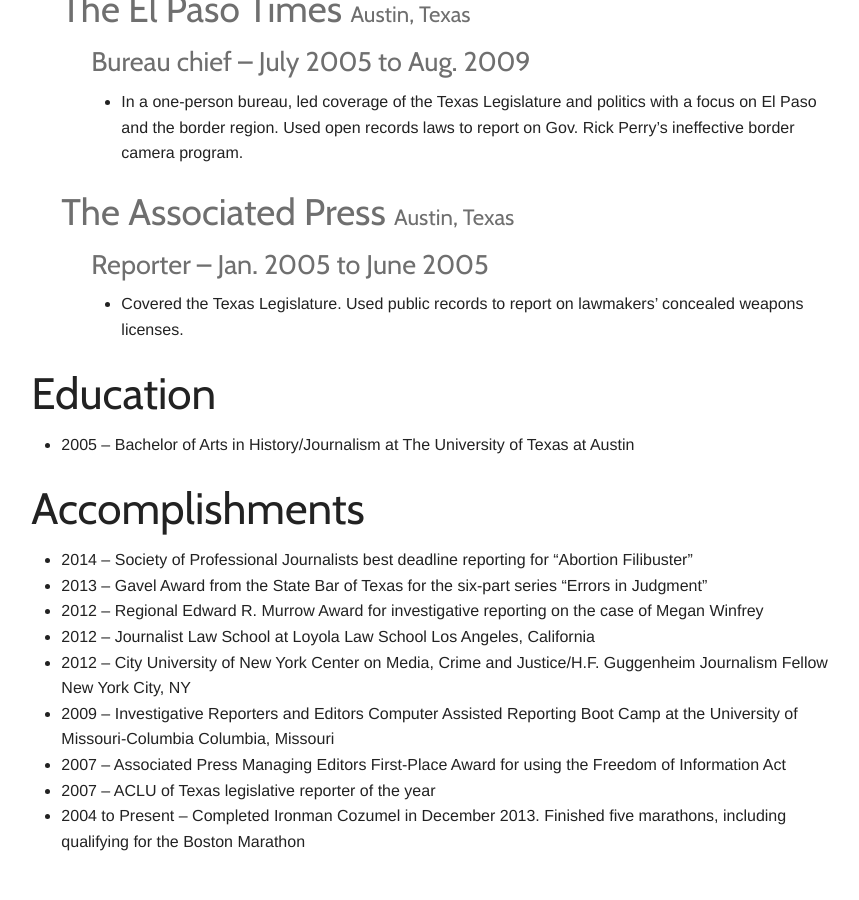
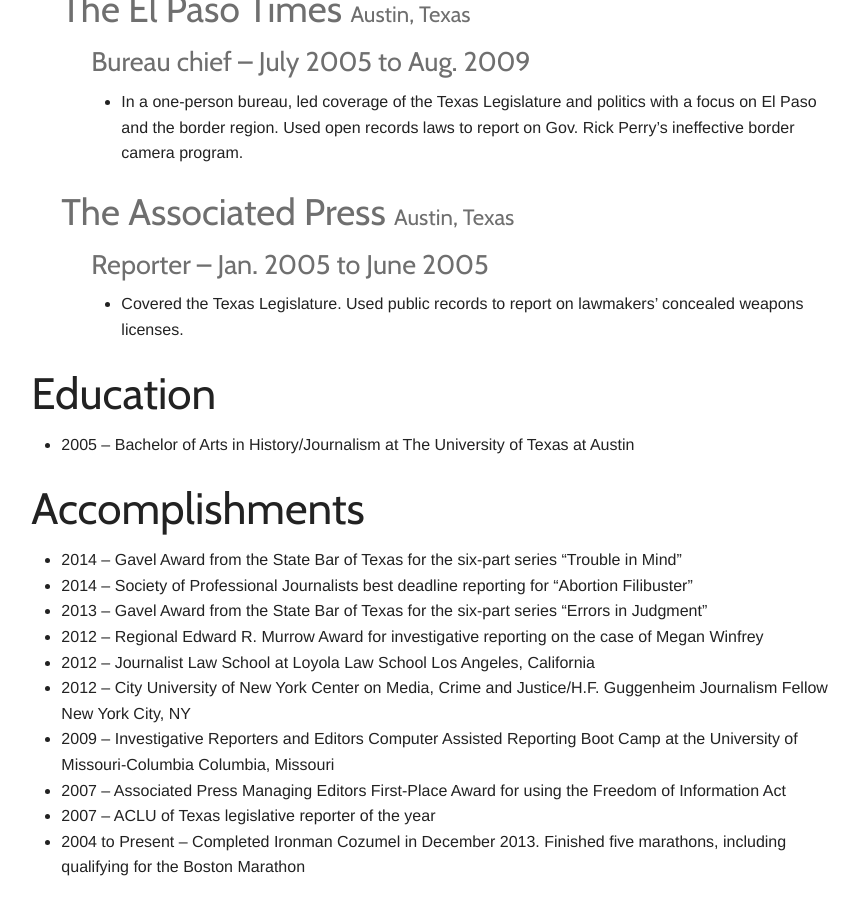
Before and after one commit to BrandiGrissom/resume, a Jekyll site: the page built from index.html, in a window 1280 px wide and 900 px high, scrolled down 1356 px. Shown: the whole window, without its empty margins (207-1066 px from the left). Built offline with Jekyll 4.4.1, drawn with Linux system fonts in a browser that asks for light colours; before the commit the page ends 2230 px from its top, so only the background shows below that.

Commit message:
Update index.html

```diff
--- a/index.html
+++ b/index.html
@@ -140,6 +140,9 @@
 
     <ul>
       <li>
+        2014 – Gavel Award from the State Bar of Texas for the six-part series “Trouble in Mind”
+      </li>
+      <li>
         2014 – Society of Professional Journalists best deadline reporting for “Abortion Filibuster”
       </li>
       <li>
```
